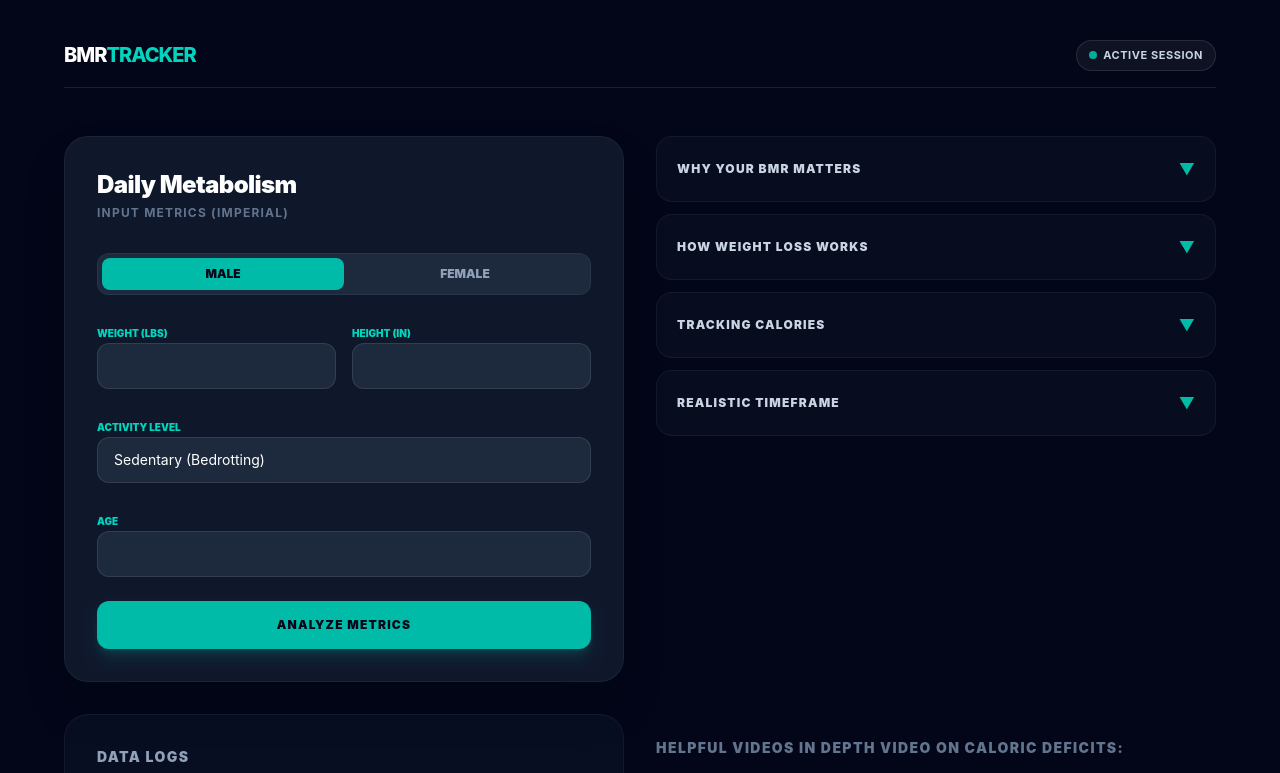
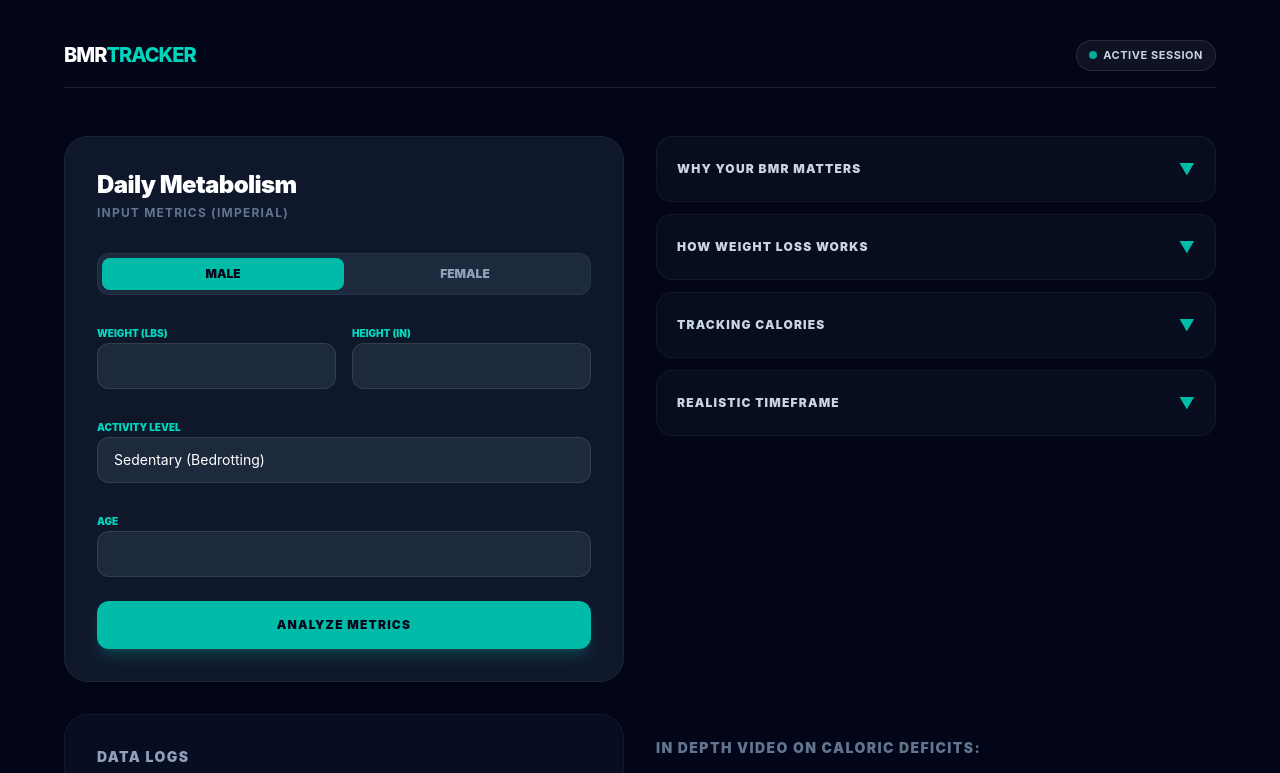
Before and after one commit to GaigeJohnson/BMR-Tracker, a React (Vite) app: page / in a window 1280 px wide. Shown: the top 773 px of the page. Built offline with nearby package versions, Linux system fonts and the light colour scheme; grey boxes are pictures that could not be loaded.

Commit message:
reformatting header for videos

```diff
--- a/src/App.jsx
+++ b/src/App.jsx
@@ -219,8 +219,6 @@ return (
 
         <section className="mt-6 space-y-4">
           <h3 className="text-sm font-black uppercase tracking-widest text-slate-500 mb-4">
-          Helpful Videos
-
           In Depth Video on Caloric Deficits:
           </h3>
           <div className="grid grid-cols-1 gap-4">
```
